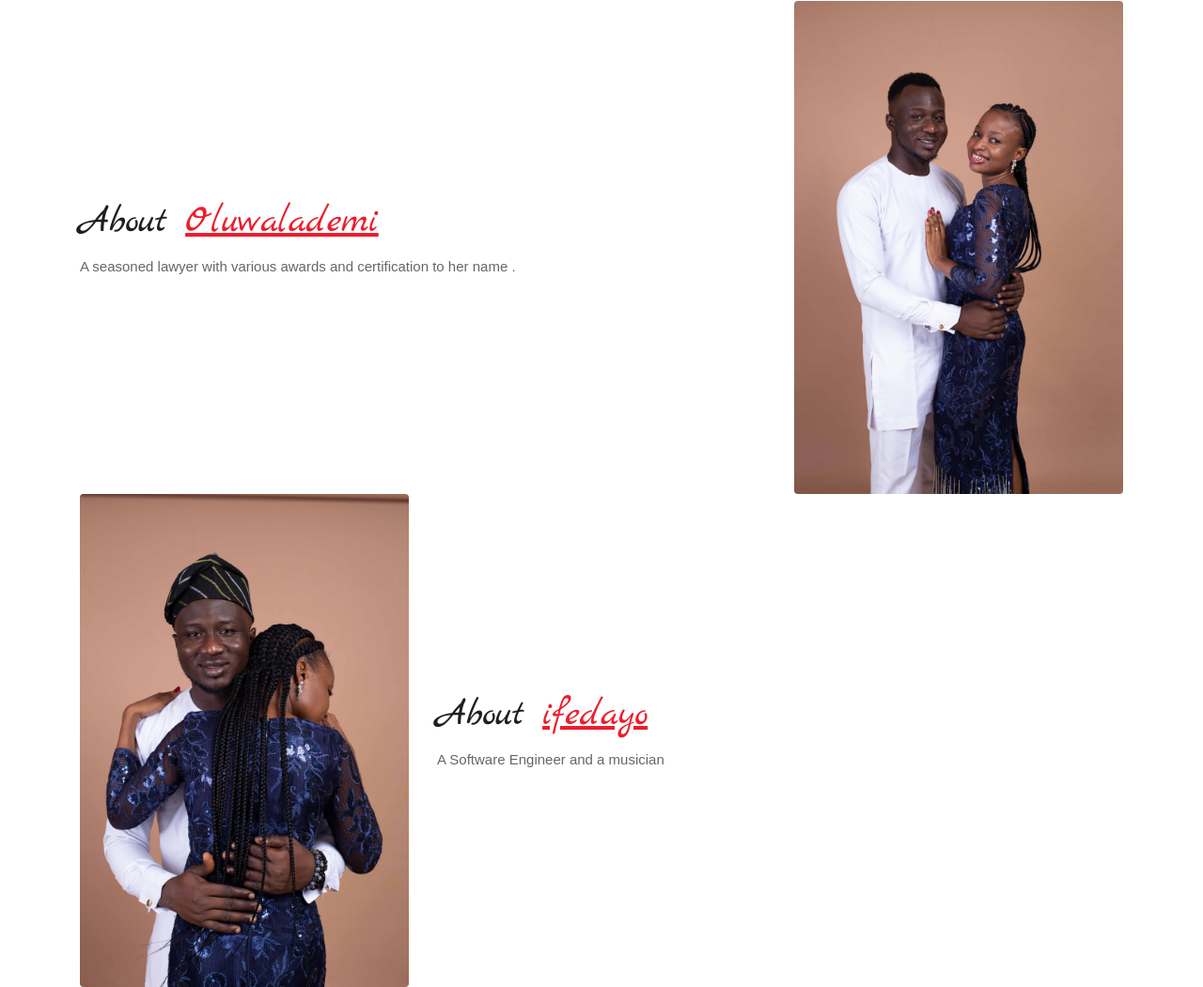
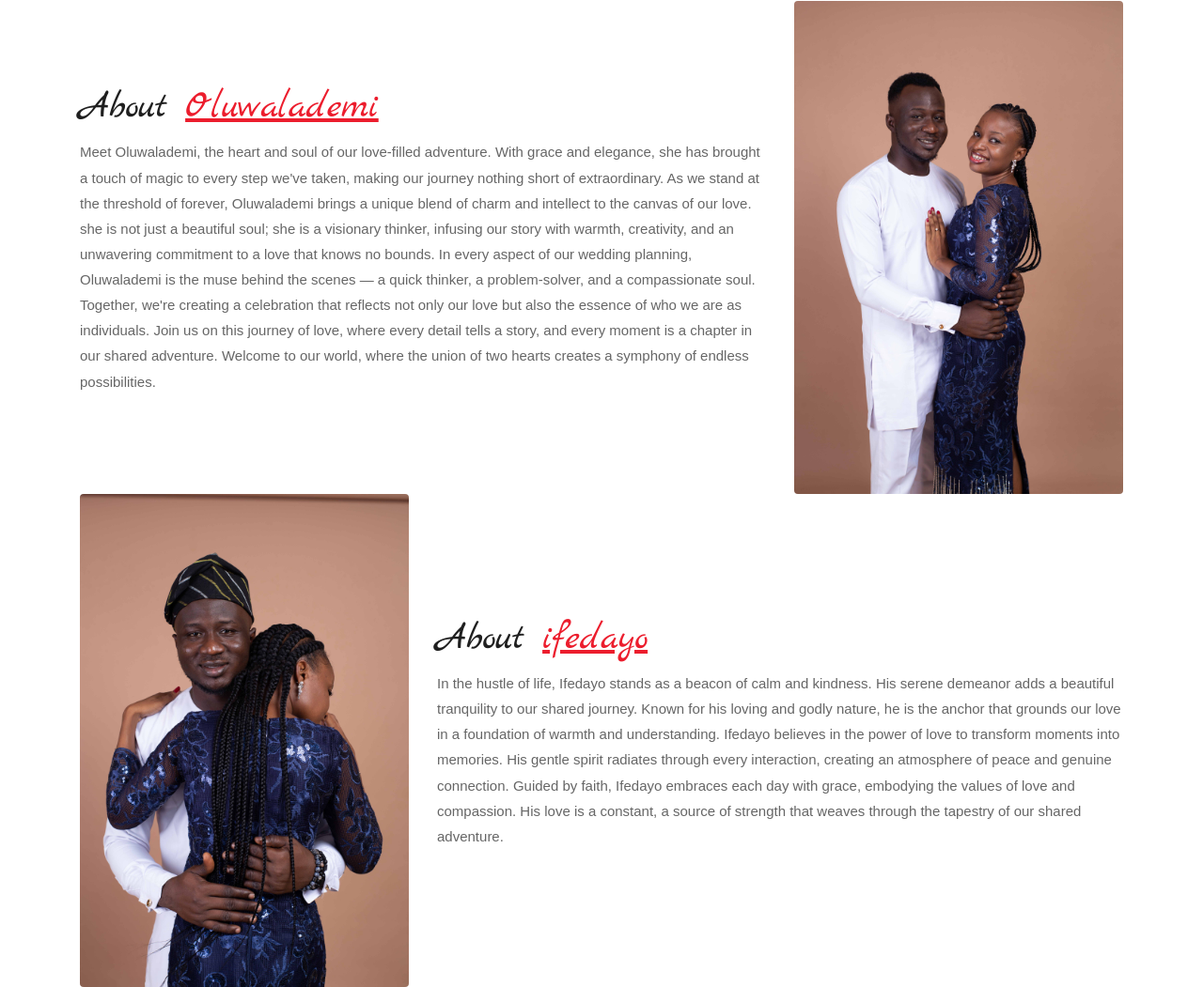
Before and after one commit to psalmtrumpet/wedding, a plain HTML site: page index.html in a window 1280 px wide. Shown: the part 922-1973 px from the top of the page at 94% size. Drawn offline with Linux system fonts and the light colour scheme; a web font is replaced by a local one.

Commit message:
modify about us

```diff
--- a/index.html
+++ b/index.html
@@ -126,9 +126,13 @@
 						<div class="row align-items-center about-main-info">
 							<div class="col-lg-8 col-md-6 col-sm-12">
 								<h2> About <span>Oluwalademi</span></h2>
-								<p>A seasoned lawyer with various awards and certification to her name
+								<p>Meet Oluwalademi, the heart and soul of our love-filled adventure. With grace and elegance, she has brought a touch of magic to every step we've taken, making our journey nothing short of extraordinary.
 
-									. </p>
+									As we stand at the threshold of forever, Oluwalademi brings a unique blend of charm and intellect to the canvas of our love. she is not just a beautiful soul; she is a visionary thinker, infusing our story with warmth, creativity, and an unwavering commitment to a love that knows no bounds.
+
+									In every aspect of our wedding planning, Oluwalademi is the muse behind the scenes — a quick thinker, a problem-solver, and a compassionate soul. Together, we're creating a celebration that reflects not only our love but also the essence of who we are as individuals.
+
+									Join us on this journey of love, where every detail tells a story, and every moment is a chapter in our shared adventure. Welcome to our world, where the union of two hearts creates a symphony of endless possibilities. </p>
 							</div>
 							<div class="col-lg-4 col-md-6 col-sm-12">
 								<div class="about-img">
@@ -144,7 +148,12 @@
 							</div>
 							<div class="col-lg-8 col-md-6 col-sm-12">
 								<h2> About <span>ifedayo</span></h2>
-								<p>A Software Engineer and a musician
+								<p>In the hustle of life, Ifedayo stands as a beacon of calm and kindness. His serene demeanor adds a beautiful tranquility to our shared journey. Known for his loving and godly nature, he is the anchor that grounds our love in a foundation of warmth and understanding.
+
+									Ifedayo believes in the power of love to transform moments into memories. His gentle spirit radiates through every interaction, creating an atmosphere of peace and genuine connection.
+
+									Guided by faith, Ifedayo embraces each day with grace, embodying the values of love and compassion. His love is a constant, a source of strength that weaves through the tapestry of our shared adventure.
+
 									 </p>
 							</div>
 						</div>
```
